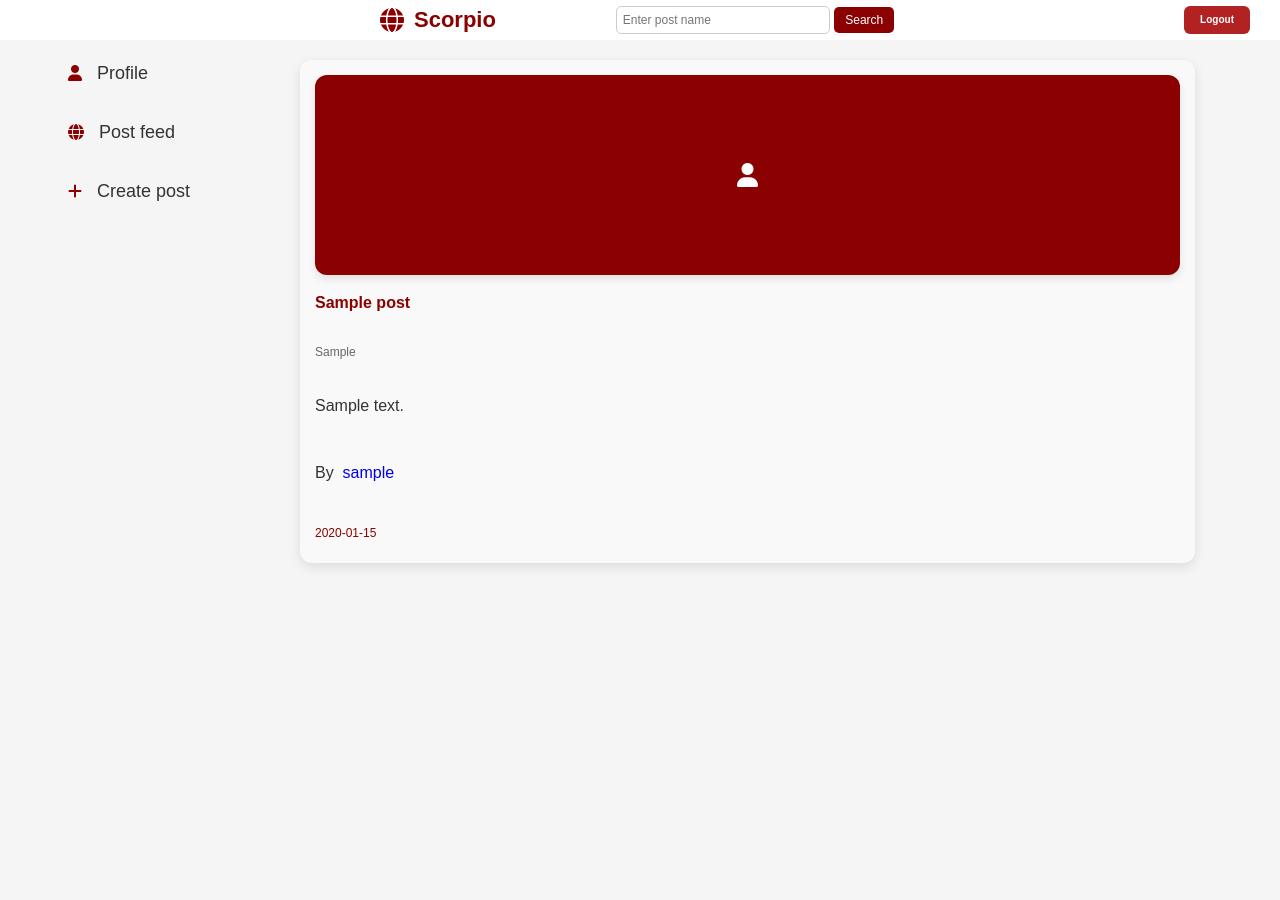
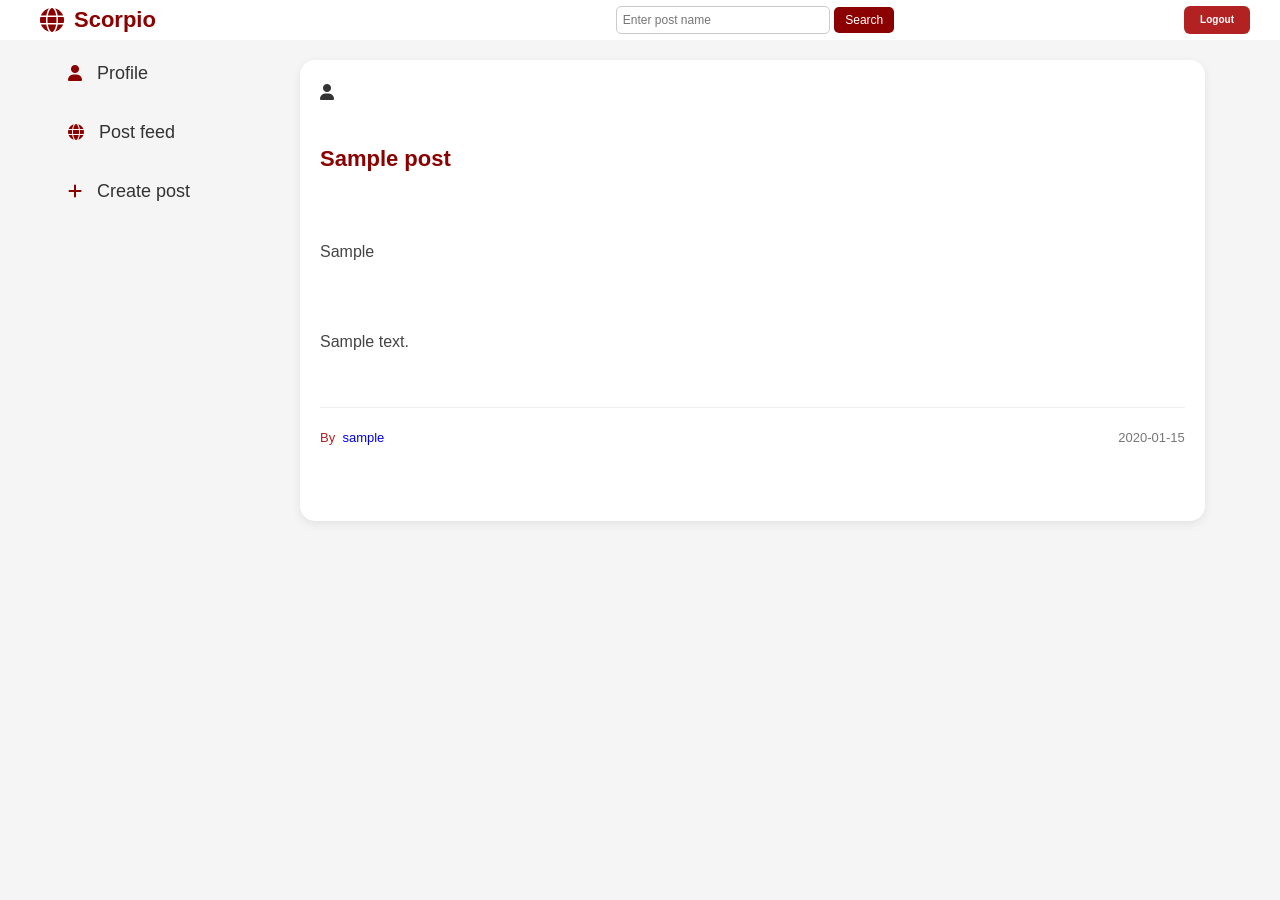
Before and after one commit to Valerii57586/website-from-talents, a Flask app: page / in a window 1280 px wide. Run offline with Flask 3, Linux system fonts and the light colour scheme; a user stored in the database is signed in; data comes from the database, SQL or seed files in the repository; both versions use the stored data as it was before the commit; tables that the repository leaves empty hold one stand-in row (values such as "Sample post").

Commit message:
work with placement of post information

````diff
--- a/static/custom.css
+++ b/static/custom.css
@@ -195,7 +195,7 @@ a {
     color: #8B0000; /* Белый текст */
     display: flex;
     align-items: center;
-    position: relative; left: 350px;
+    position: relative; left:10px;
 }
 
 .site-logo i {
@@ -350,73 +350,113 @@ a {
 }
 
 /* Посты */
+/* Обновленные стили для карточки поста */
 .post {
     display: flex;
     flex-direction: column;
-    padding: 15px;
-    background-color: #f9f9f9;
-    border-radius: 12px;
-    box-shadow: 0 4px 12px rgba(0, 0, 0, 0.1);
-    transition: transform 0.3s ease, box-shadow 0.3s ease;
-    width: 94%; /* Установлена ширина на 100% */
-    cursor: pointer;
-    margin-top: 0;
+    padding: 20px;
+    background-color: white;
+    border-radius: 15px;
+    box-shadow: 0 3px 10px rgba(0, 0, 0, 0.08);
+    transition: transform 0.3s ease;
+    width: 94%;
 }
 
 .post:hover {
-    transform: translateY(-5px);
-    box-shadow: 0 8px 16px rgba(0, 0, 0, 0.15);
+    transform: translateY(-3px);
+    box-shadow: 0 5px 15px rgba(0, 0, 0, 0.1);
 }
 
-.post-icon {
-    width: 100%;
-    height: 200px; /* Уменьшена высота иконки */
-    margin-bottom: 15px;
-    border-radius: 12px;
-    background-color: #8b0000;
+/* Заголовок поста */
+.post-title {
+    color: #8b0000;
+    font-size: 22px;
+    margin: 0 0 10px 0;
+    font-weight: 600;
+    line-height: 1;
+}
+
+/* Контент поста */
+.post-content {
+    font-size: 16px;
+    line-height: 1;
+    color: #444;
+    margin: 10px 0;
+    padding: 0;
+    white-space: pre-wrap;
+}
+
+/* Мета-информация (автор и дата) */
+.post-meta {
     display: flex;
     align-items: center;
-    justify-content: center;
-    color: #fff;
-    font-size: 24px;
-    box-shadow: 0 4px 8px rgba(0, 0, 0, 0.1);
+    justify-content: space-between;
+    margin-top: 15px;
+    font-size: 13px;
+    color: #777;
+    border-top: 1px solid #f0f0f0;
+    padding-top: 10px;
+    margin-bottom: 2px;
 }
 
-.post-content {
-    display: flex;
-    flex-direction: column;
-    gap: 10px; /* Уменьшено расстояние между элементами */
-    word-wrap: break-word;
-    overflow-wrap: break-word;
-    white-space: pre-wrap;
-    max-width: 100%;
+.post-author {
+    color: #b22222;
+    font-weight: 500;
 }
 
-.post-title {
-    margin-top: 0;
-    color: #8b0000;
-    font-size: 16px; /* Увеличен размер заголовка */
-    margin-bottom: 5px;
-    font-weight: bold;
+.post-date {
+    color: #999;
 }
 
-.post-category,
-.post-author {
-    text-decoration: none;
+/* Статистика поста (лайки, просмотры) */
+/* .post-stats {
+    display: flex;
+    gap: 15px;
+    margin-top: 10px;
 }
 
-.date {
-    color: #8b0000;
-    font-size: 12px; /* Уменьшен размер текста */
-    margin-bottom: 5px;
+.stat-item {
+    display: flex;
+    align-items: center;
+    gap: 5px;
+    font-size: 13px;
+    color: #777;
 }
 
-.tags {
-    color: #666;
-    font-size: 12px; /* Уменьшен размер текста */
-    margin-bottom: 5px;
+.stat-item i {
+    color: #b22222;
+    font-size: 14px;
 }
 
+/* Комментарии */
+/* .post-comments {
+    margin-top: 20px;
+    padding-top: 15px;
+    border-top: 1px solid #f0f0f0;
+}
+
+.comment-count {
+    font-size: 14px;
+    color: #b22222;
+    font-weight: 500;
+    margin-bottom: 10px;
+    display: block;
+} */
+
+/* Адаптация для мобильных */
+@media (max-width: 768px) {
+    .post {
+        padding: 15px;
+    }
+
+    .post-title {
+        font-size: 19px;
+    }
+
+    .post-content {
+        font-size: 15px;
+    }
+}
 /* Надпись "No posts found" */
 .no-posts {
     position: absolute;
--- a/static/login_page.css
+++ b/static/login_page.css
@@ -1,6 +1,6 @@
 body {
     font-family: 'Helvetica Neue', Arial, sans-serif;
-    background-image: url('...plane.jpg'); /* надо указать ссылку */
+    background-image: url('https://1.downloader.disk.yandex.ru/preview/9f85b0cdbaeba5b538a18ca6ad1e4892414ac94acad5163727bcb7c735ae6c75/inf/P1Uu3IBvn2J_059WhlC9XydbkJ2sC_KEk2e_VtbYAOfuuRRO_ACnqYduWLfxvvz5VgHzs7xBXDvk4Qqe7B86gQ%3D%3D?uid=1068720061&filename=Горы.jpg&disposition=inline&hash=&limit=0&content_type=image%2Fjpeg&owner_uid=1068720061&tknv=v2&size=1903x956'); /* надо указать ссылку */
     background-size: cover;
     background-position: center;
     background-repeat: no-repeat;
--- a/templates/index.html
+++ b/templates/index.html
@@ -82,8 +82,10 @@
                                         <p class="tags">{{ post[9] }}</p>
                                     {% endif %}
                                     <p class="post-content">{{ post[3][:300].replace("**", "").replace("#", "").replace("```", "").replace("*", "").replace("~~", "").replace(">", "").replace(">>", "") }}</p>
-                                    <p class="post-author">By <a class="post-author-a" href="{{ url_for('profile', username=post[7]) }}"> {{ post[7] }} </a></p>
-                                    <p class="date">{{ post[4] }}</p>
+                                    <div class="post-meta">
+                                        <p class="post-author">By <a class="post-author-a" href="{{ url_for('profile', username=post[7]) }}"> {{ post[7] }} </a></p>
+                                        <p class="date">{{ post[4] }}</p>
+                                    </div>
                                 </div>
                             </div>
                         {% endif %}
--- a/templates/profile.html
+++ b/templates/profile.html
@@ -198,17 +198,17 @@ a {
 }
 
 .site-logo {
-    font-size: 15px;
+    font-size: 22px;
     font-weight: bold;
     color: #8B0000; /* Белый текст */
     display: flex;
     align-items: center;
-    position: relative; left: 350px;
+    position: relative; left: 10px;
 }
 
 .site-logo i {
     margin-right: 10px;
-    font-size: 17px;
+    font-size: 24px;
 }
 
 .current-user {
````
Also changed, not shown: data.db (deleted).
